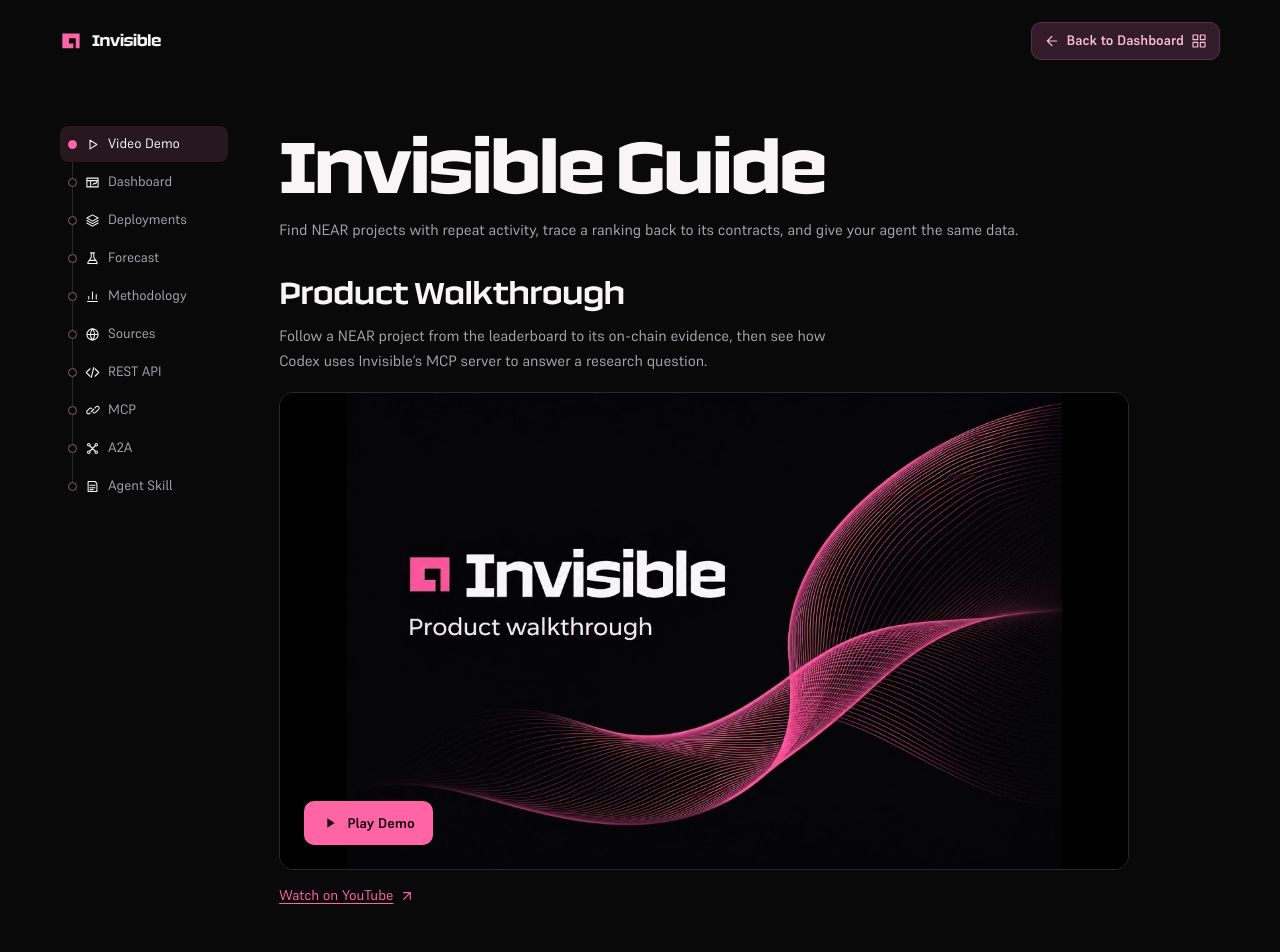
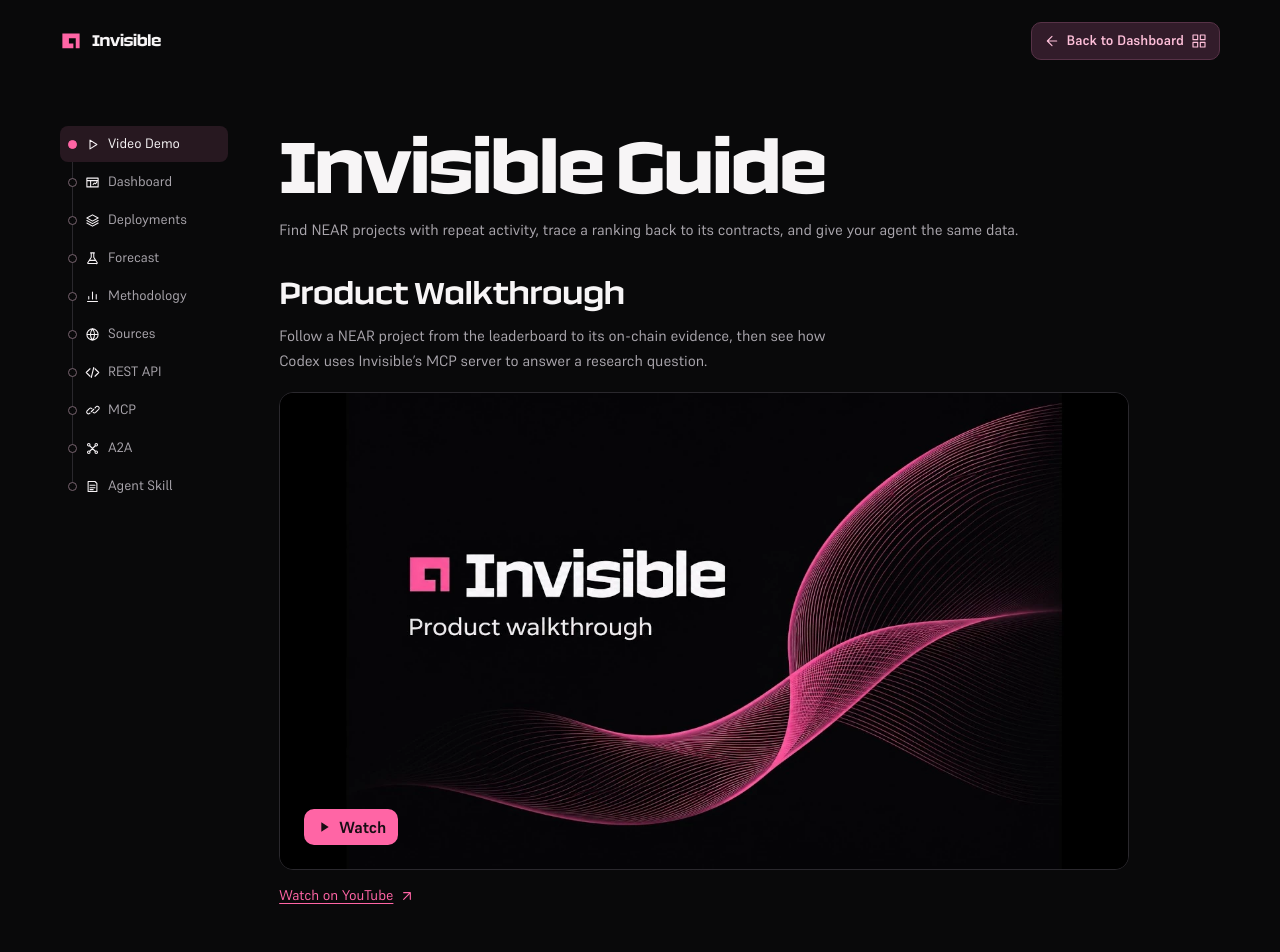
Before and after one commit to 0xmugetso/invisible, a Next.js app: page /docs in a window 1280 px wide. Shown: the top 952 px of the page. Built offline with nearby package versions, Linux system fonts and the light colour scheme.

Commit message:
Use a compact Watch button for the demo

```diff
--- a/app/docs/demo-player.tsx
+++ b/app/docs/demo-player.tsx
@@ -25,7 +25,7 @@ export default function DemoPlayer() {
         />
       : <button type="button" onClick={()=>setPlaying(true)} aria-label="Play the Invisible product walkthrough">
           <img src="/readme/video-cover.webp" width="1280" height="720" alt=""/>
-          <span className="iv-guide-play-label"><Icon name="play"/> Play Demo</span>
+          <span className="iv-guide-play-label"><Icon name="play"/> Watch</span>
         </button>}
   </div>;
 }
--- a/app/docs/guide.css
+++ b/app/docs/guide.css
@@ -66,9 +66,9 @@
 }
 .iv-guide-play-label {
   position:absolute; inset:auto auto clamp(12px,5%,24px) clamp(12px,5%,24px);
-  display:inline-flex; align-items:center; gap:9px; min-height:44px; padding:0 18px;
+  display:inline-flex; align-items:center; gap:7px; min-height:36px; padding:0 12px;
   color:#170d13; background:var(--iv-pink); border-radius:10px;
-  font:inherit; font-size:.875rem; font-weight:700; line-height:1; white-space:nowrap;
+  font:inherit; font-size:1rem; font-weight:700; line-height:1; white-space:nowrap;
   transition:background-color 180ms ease;
 }
 .iv-guide-play-label .iv-icon { fill:currentColor; stroke:none; }
```
Also changed, not shown: public/readme/link-watch.svg, 1 other file (tests, documents, lock files or other folders).
